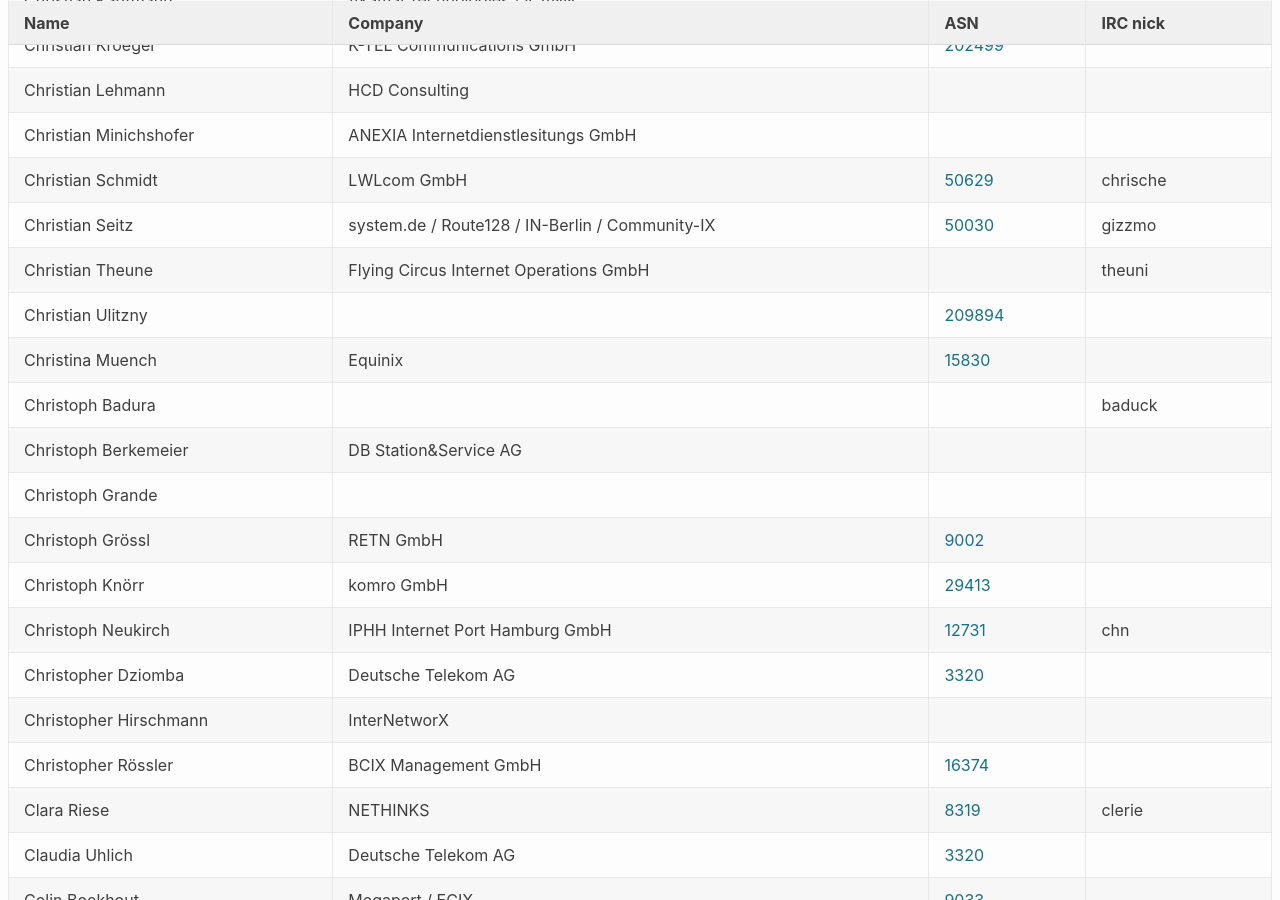
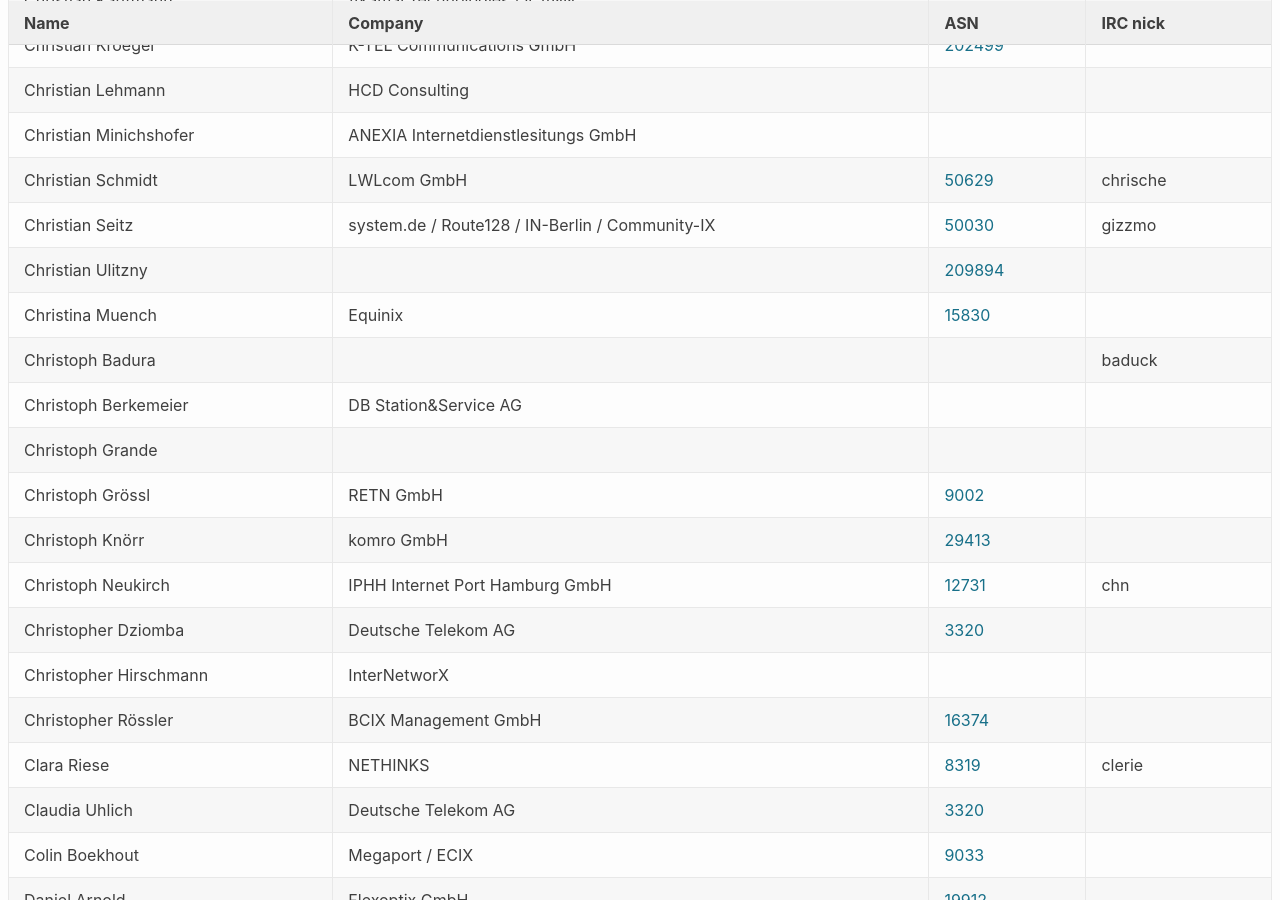
Before and after one commit to denog/pretix-attendeelist, a Jekyll site: the page built from denog15/index.md, in a window 1280 px wide and 900 px high, scrolled down 3574 px. Built offline with Jekyll 4.4.1, drawn with Linux system fonts in a browser that asks for light colours.

Commit message:
Latest data: Fri Nov 17 07:48:12 UTC 2023

```diff
--- a/_data/attendees_denog15_onsite.json
+++ b/_data/attendees_denog15_onsite.json
@@ -486,12 +486,6 @@
     "asn": "50030"
   },
   {
-    "name": "Christian Theune",
-    "company": "Flying Circus Internet Operations GmbH",
-    "irc": "theuni",
-    "asn": null
-  },
-  {
     "name": "Christian Ulitzny",
     "company": null,
     "irc": null,
```
